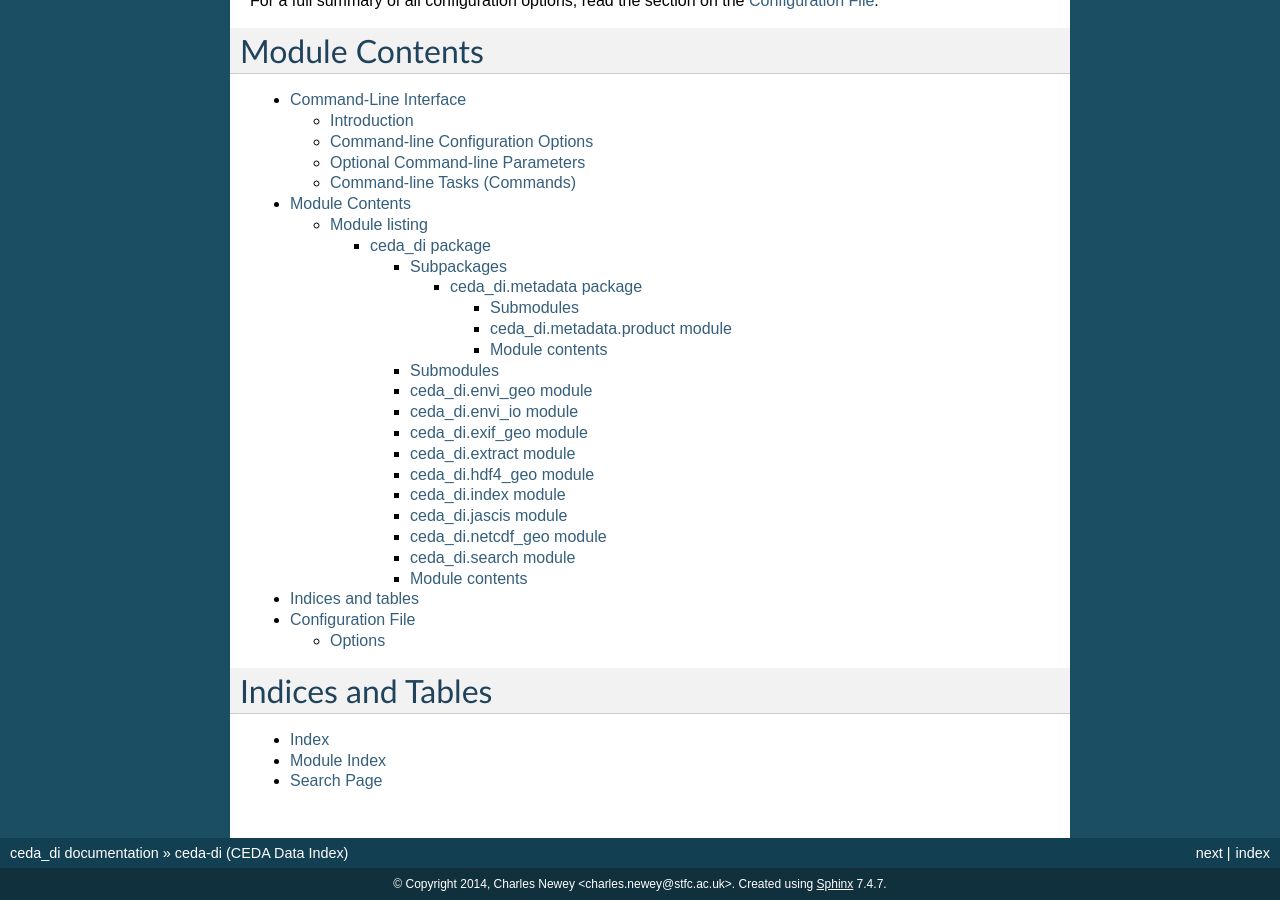
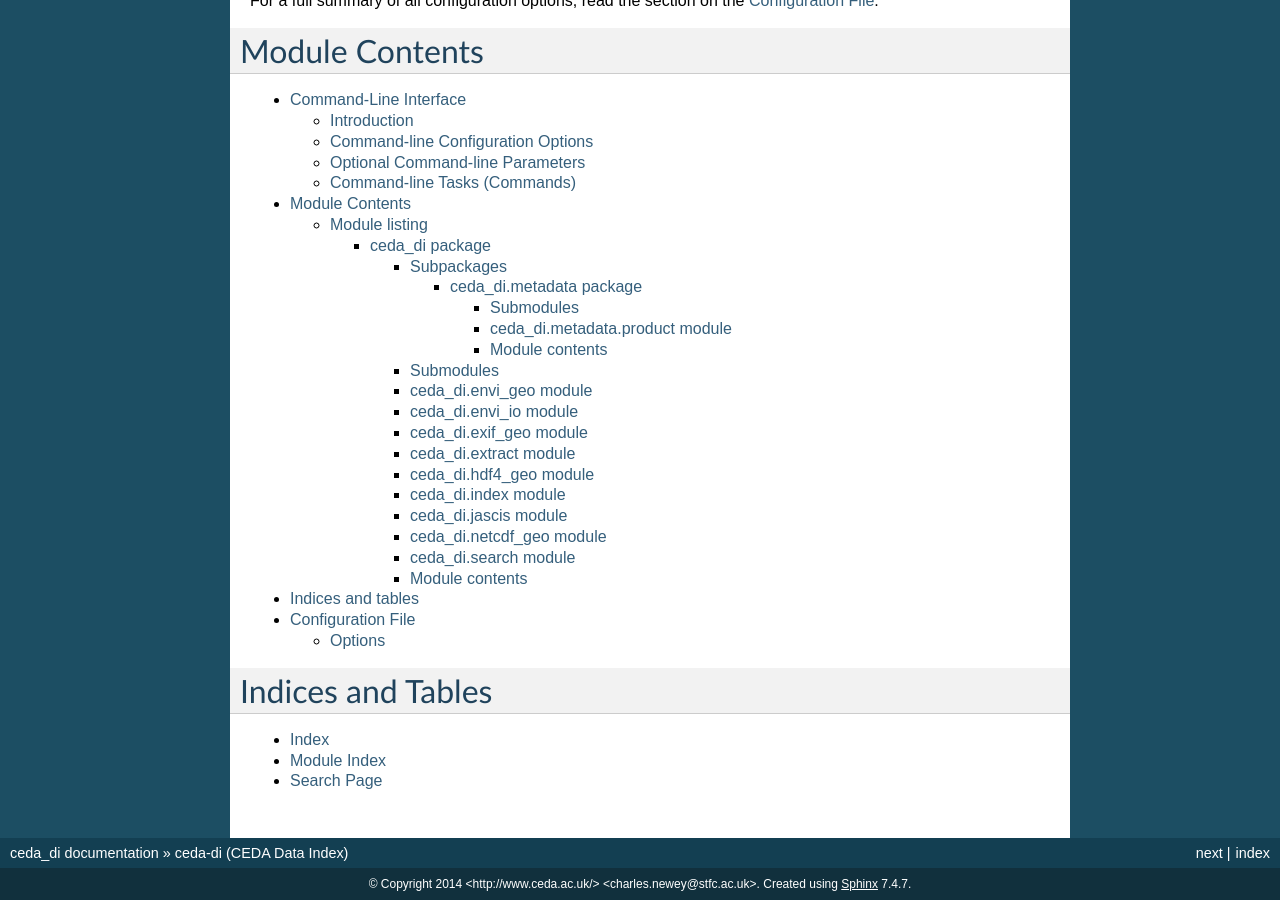
Before and after one commit to cedadev/ceda-di, a Sphinx documentation site: the page built from python/docs/source/index.rst, in a window 1280 px wide and 900 px high, scrolled down 1746 px. Built offline with Sphinx 7.4.7, drawn with Linux system fonts in a browser that asks for light colours; the version number could not be read and is left out.

Commit message:
Update copyright string

```diff
--- a/python/docs/source/conf.py
+++ b/python/docs/source/conf.py
@@ -90,7 +90,9 @@ master_doc = 'index'
 
 # General information about the project.
 project = u'ceda_di'
-copyright = u'2014, Charles Newey <charles.newey@stfc.ac.uk>'
+copyright = '2014 ' + \
+            '<http://www.ceda.ac.uk/> ' + \
+            '<charles.newey@stfc.ac.uk>'
 
 # Version/release strings
 version = __version__
```
